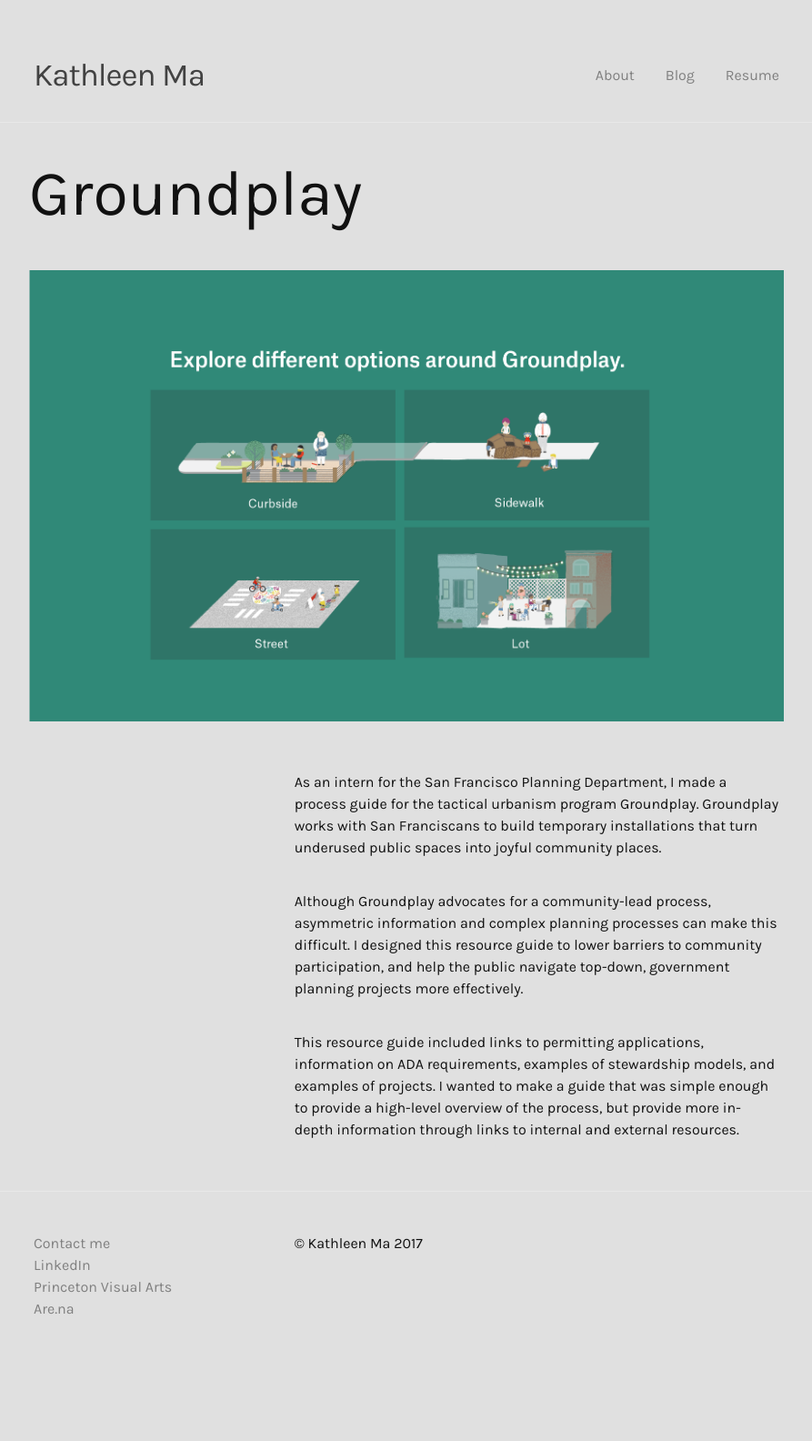
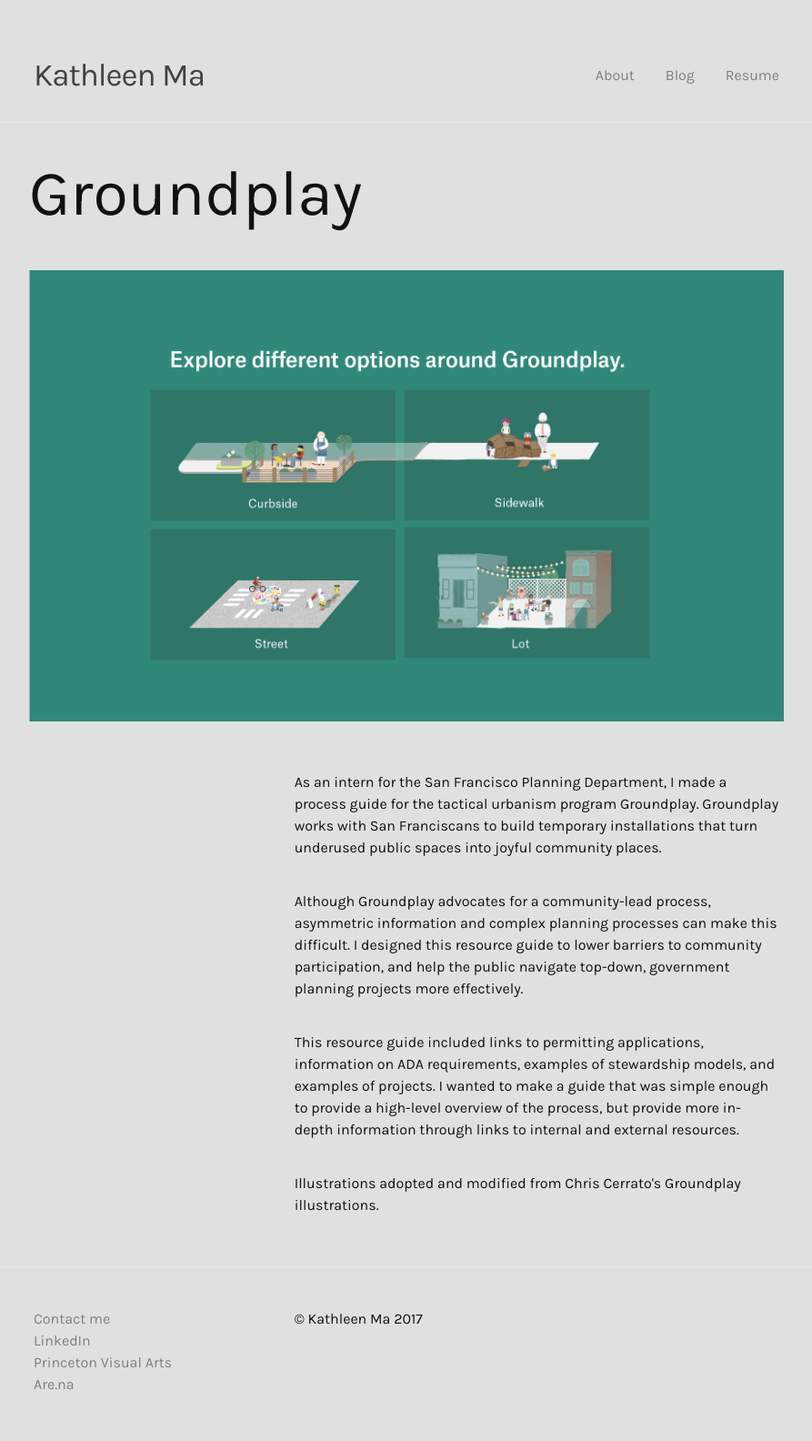
Before and after one commit to kathleenlma/kathleenlma.github.io, a Jekyll site: the page built from _projects/11groundplay.md, in a window 1280 px wide. Shown: the whole page at 91% size, without its empty margins (193-1086 px from the left). Built offline with Jekyll 4.4.1, drawn with Linux system fonts in a browser that asks for light colours; before the commit the page ends 1501 px from its top, so only the background shows below that.

Commit message:
update site

```diff
--- a/_projects/11groundplay.md
+++ b/_projects/11groundplay.md
@@ -17,5 +17,8 @@
 		<p>Although Groundplay advocates for a community-lead process, asymmetric information and complex planning processes can make this difficult. I designed this resource guide to lower barriers to community participation, and help the public navigate top-down, government planning projects more effectively.</p>
 
 		<p>This resource guide included links to permitting applications, information on ADA requirements, examples of stewardship models, and examples of projects. I wanted to make a guide that was simple enough to provide a high-level overview of the process, but provide more in-depth information through links to internal and external resources.
-		</p></div>
+		</p>
+
+		<p>Illustrations adopted and modified from Chris Cerrato's Groundplay illustrations.</p>
+	</div>
 </div>
```
